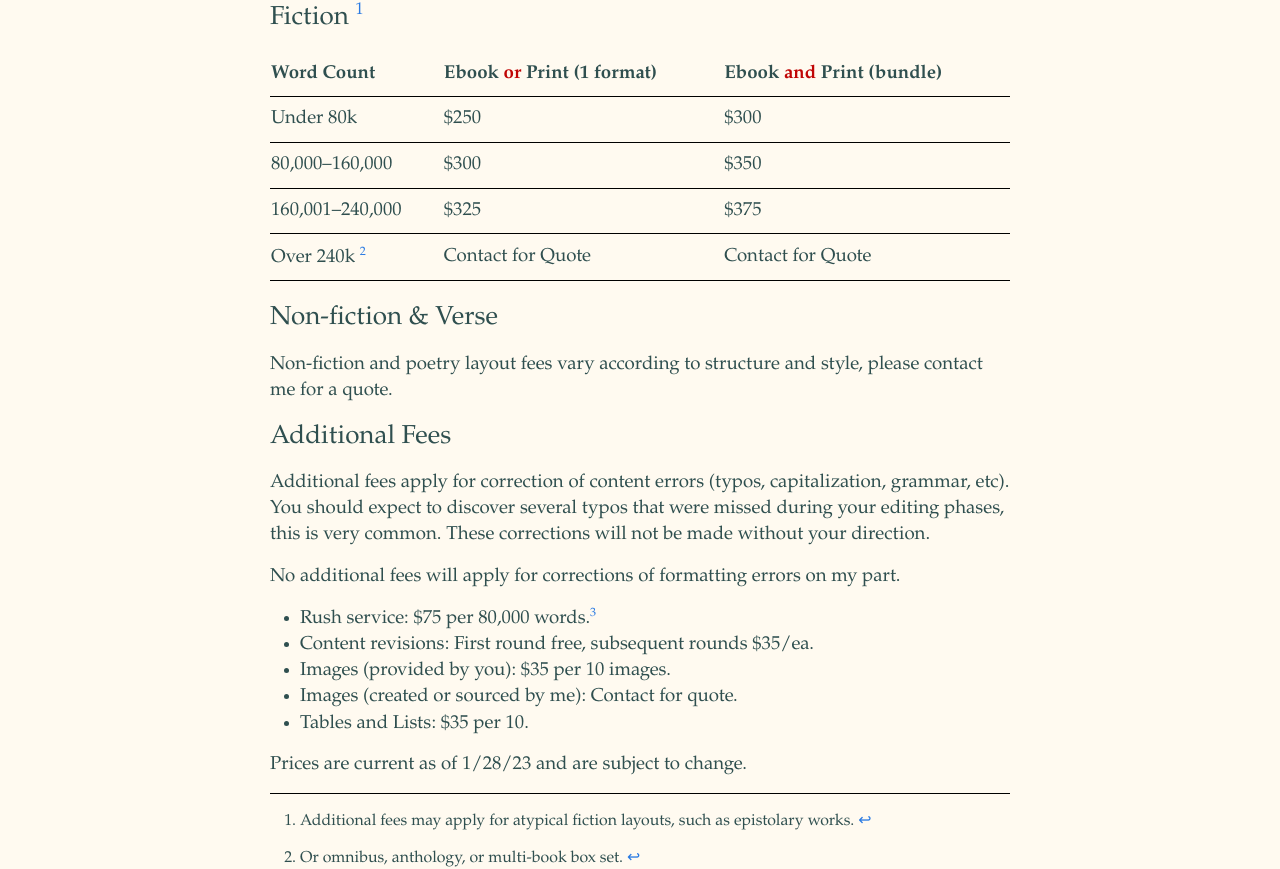
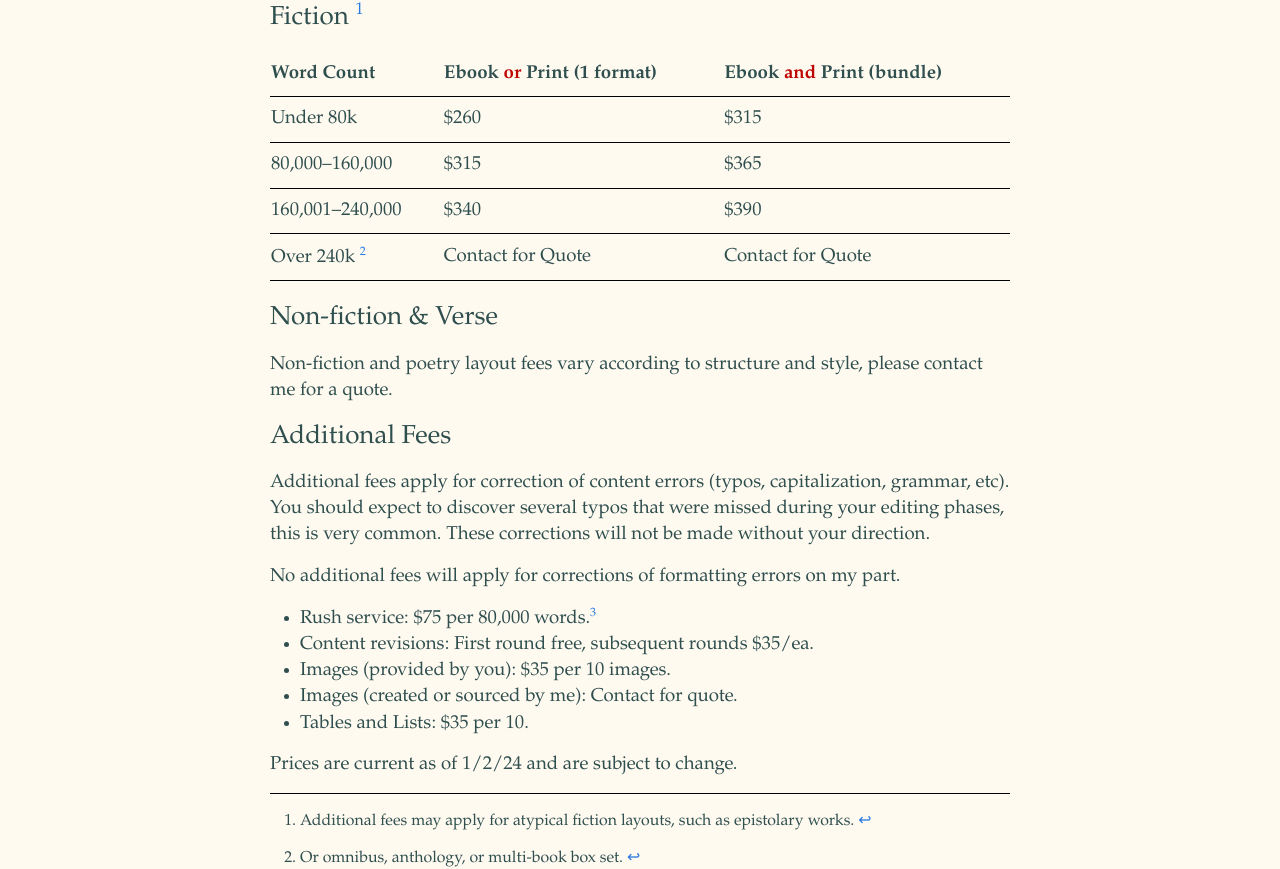
Before and after one commit to phillipgessert/phillipgessert.github.io, a Jekyll site: the page built from pricing.md, in a window 1280 px wide. Shown: the part 881-1750 px from the top of the page. Built offline with Jekyll 4.4.1, drawn with Linux system fonts in a browser that asks for light colours.

Commit message:
Updated pricing, softened some wording

```diff
--- a/pricing.md
+++ b/pricing.md
@@ -31,9 +31,9 @@ Finished files are provided as print-ready PDF.
 
 | Word Count       | Ebook **or** Print (1 format) | Ebook **and** Print (bundle) |
 | :-               | :-                            | :-                           |
-| Under 80k        | $250                          | $300                         |
-| 80,000--160,000  | $300                          | $350                         |
-| 160,001--240,000 | $325                          | $375                         |
+| Under 80k        | $260                          | $315                         |
+| 80,000--160,000  | $315                          | $365                         |
+| 160,001--240,000 | $340                          | $390                         |
 | Over 240k [^2]   | Contact for Quote             | Contact for Quote            |
 
 ### Non-fiction & Verse
@@ -53,7 +53,7 @@ No additional fees will apply for corrections of formatting errors on my part.
 - Tables and Lists: $35 per 10.
 
 
-Prices are current as of 1/28/23 and are subject to change.
+Prices are current as of 1/2/24 and are subject to change.
 
 [^1]: Additional fees may apply for atypical fiction layouts, such as epistolary works.
 
```
